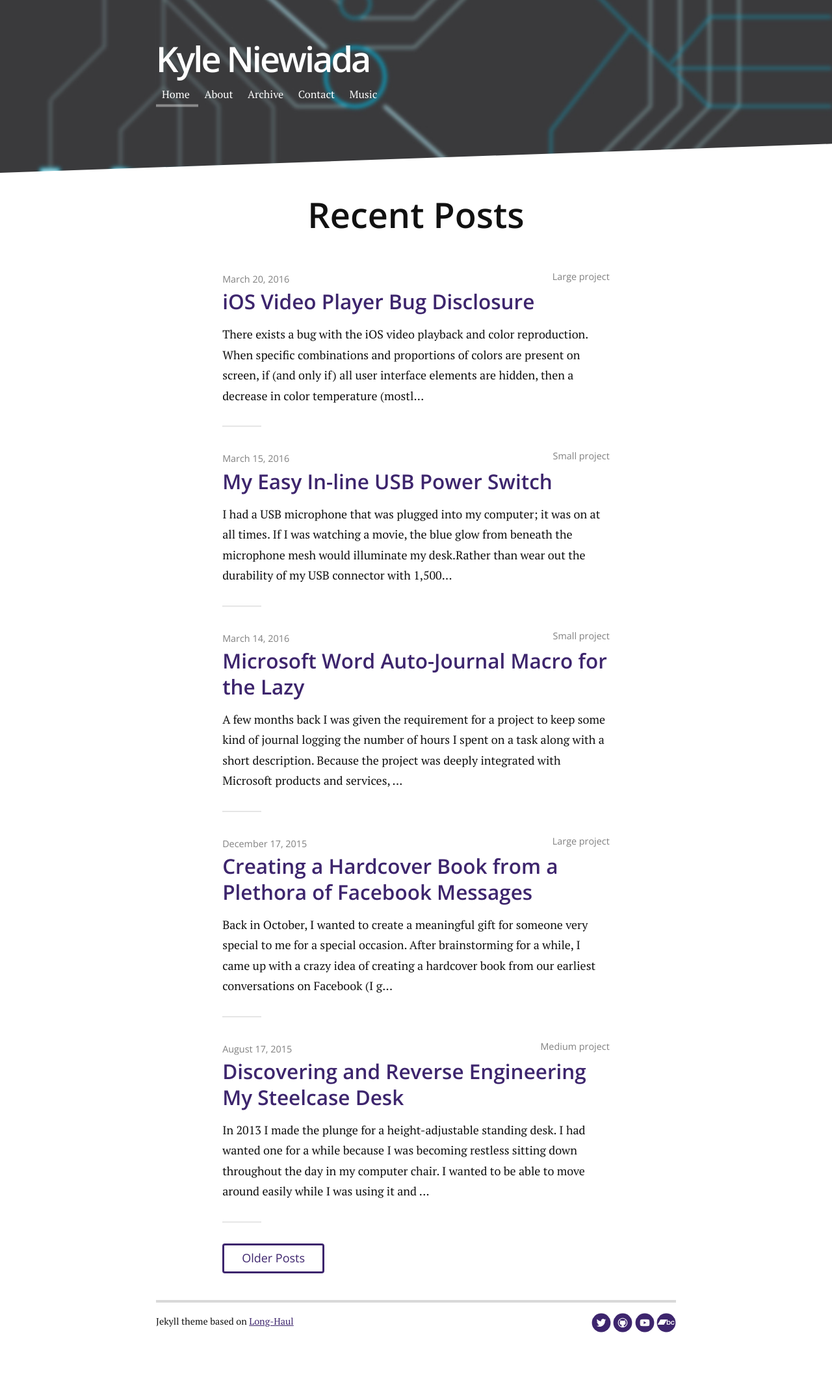
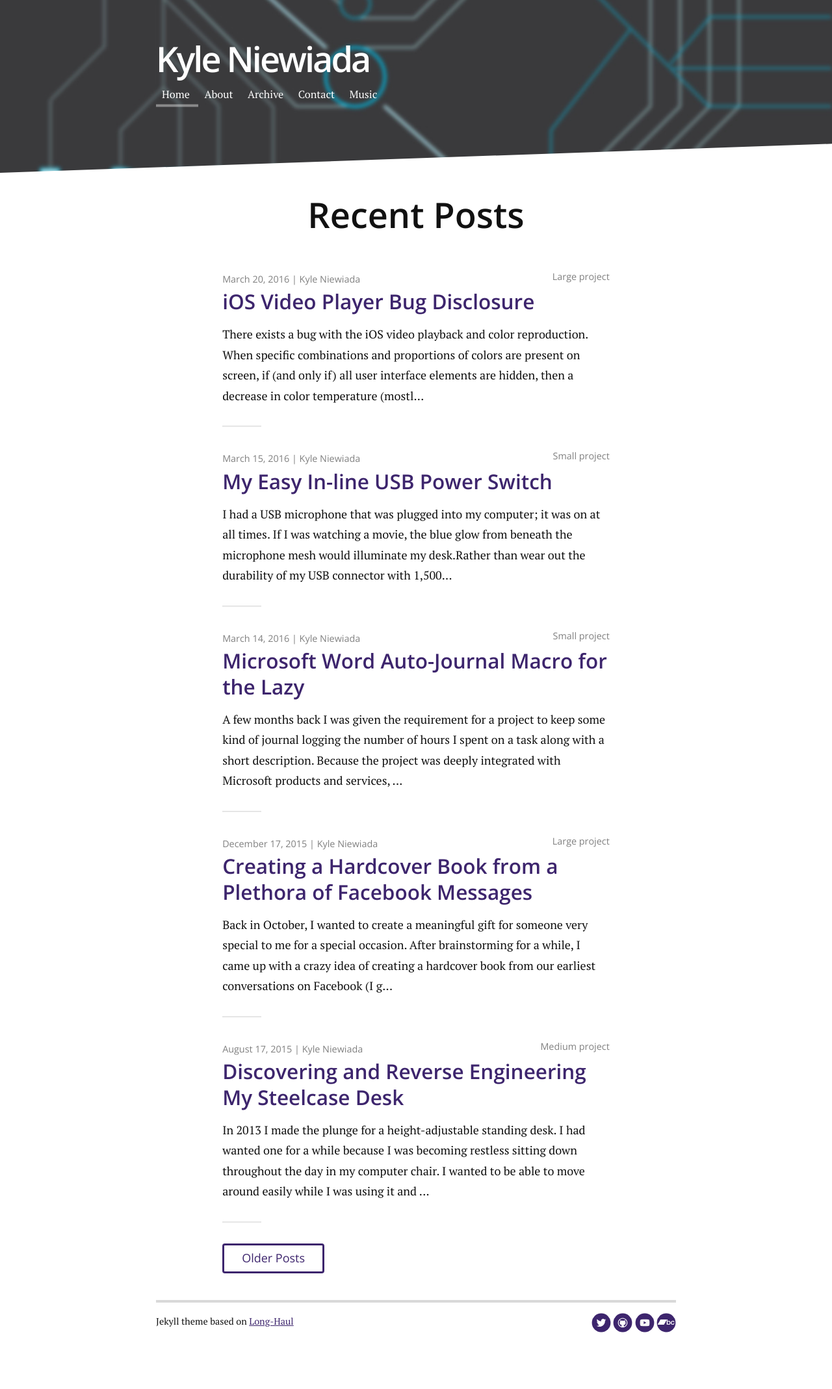
Before and after one commit to aav7fl/website-legacy, a Jekyll site: the page built from index.html, in a window 1280 px wide. Shown: the whole page at 65% size. Built offline with Jekyll 4.4.1, drawn with Linux system fonts in a browser that asks for light colours; nearby versions of some CDN libraries; the list of posts is cut into pages by our own code.

Commit message:
Add author to home page links. Add tags to post page

```diff
--- a/_layouts/post.html
+++ b/_layouts/post.html
@@ -9,7 +9,7 @@
   {% endif %}
   <h1 class="postTitle">{{ page.title }}</h1>
   <h3 class="meta">{{page.author}}</h3>
-  <p class="meta">{{ page.date | date: '%B %d, %Y' }} | <span class="time">{{ page.content | number_of_words | divided_by:120 }}</span> Minute Read</p>
+  <p class="meta">{{ page.date | date: '%B %d, %Y' }} | <span class="time">{{ page.content | number_of_words | divided_by:120 }}</span> Minute Read | {{ page.tag | capitalize }}</p>
 
   {{ content }}
 
--- a/assets/css/style.css
+++ b/assets/css/style.css
@@ -1337,7 +1337,7 @@
 .posts li a:hover {
   text-decoration: underline;
 }
-.posts li .date {
+.posts li .meta {
   color: gray;
   font-family: "Open Sans", Helvetica, Arial, sans-serif;
   font-weight: 300;
--- a/index.html
+++ b/index.html
@@ -8,7 +8,7 @@
   <ul class="posts noList">
     {% for post in paginator.posts %}
       <li>
-        <span class="date">{{ post.date | date: '%B %d, %Y' }}</span><span class="tag">{{ post.tag | capitalize}}</span>
+        <span class="meta">{{ post.date | date: '%B %d, %Y' }} | {{ post.author }}</span><span class="tag">{{ post.tag | capitalize}}</span>
         <h3><a class="post-link" href="{{ post.url | prepend: site.baseurl }}">{{ post.title }}</a></h3>
         <p class="description">{% if post.description %}{{ post.description | strip_html | strip_newlines | truncate: 250 }}{% else %}{{ post.content | strip_html | strip_newlines | truncate: 250 }}{% endif %}</p>
       </li>
```
